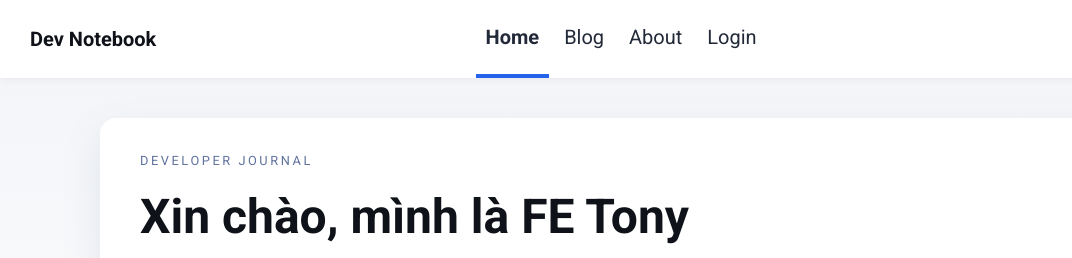
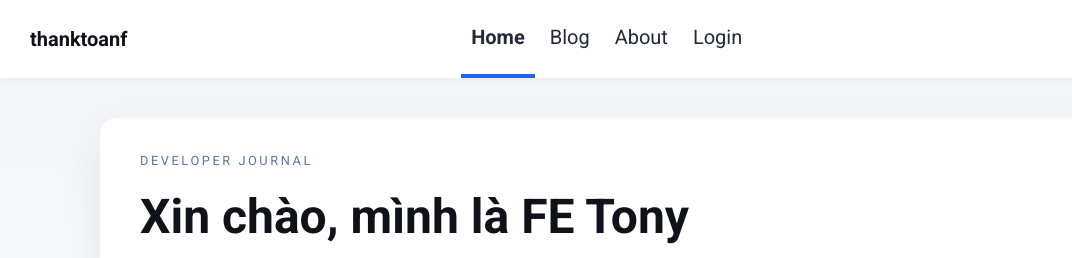
Before and after one commit to thanhtoan0306/thanktoanf2025, an Astro site: page / in a window 1280 px wide. Shown: the top 258 px of the page, 0-1072 px from the left. Built offline with nearby package versions, Linux system fonts and the light colour scheme; Astro itself is replaced by a stand-in of ours.

Commit message:
fav icon

```diff
--- a/src/components/BaseHead.astro
+++ b/src/components/BaseHead.astro
@@ -11,7 +11,7 @@
 <!-- Global Metadata -->
 <meta charset="utf-8" />
 <meta name="viewport" content="width=device-width,initial-scale=1" />
-<link rel="icon" type="image/svg+xml" href="/favicon.svg" />
+<link rel="icon" type="image/x-icon" href="/favicon.ico" />
 <link rel="sitemap" href="/sitemap-index.xml" />
 <link
 	rel="alternate"
--- a/src/consts.js
+++ b/src/consts.js
@@ -1,7 +1,7 @@
 // Place any global data in this file.
 // You can import this data from anywhere in your site by using the `import` keyword.
 
-export const SITE_TITLE = 'Dev Notebook';
+export const SITE_TITLE = 'thanktoanf';
 export const SITE_DESCRIPTION =
 	'Nhật ký học tập và chia sẻ kinh nghiệm làm sản phẩm dành cho developer.';
 export const SITE_AUTHOR = 'FE Tony';
```
Also changed, not shown: README.md, public/favicon.ico (added).
